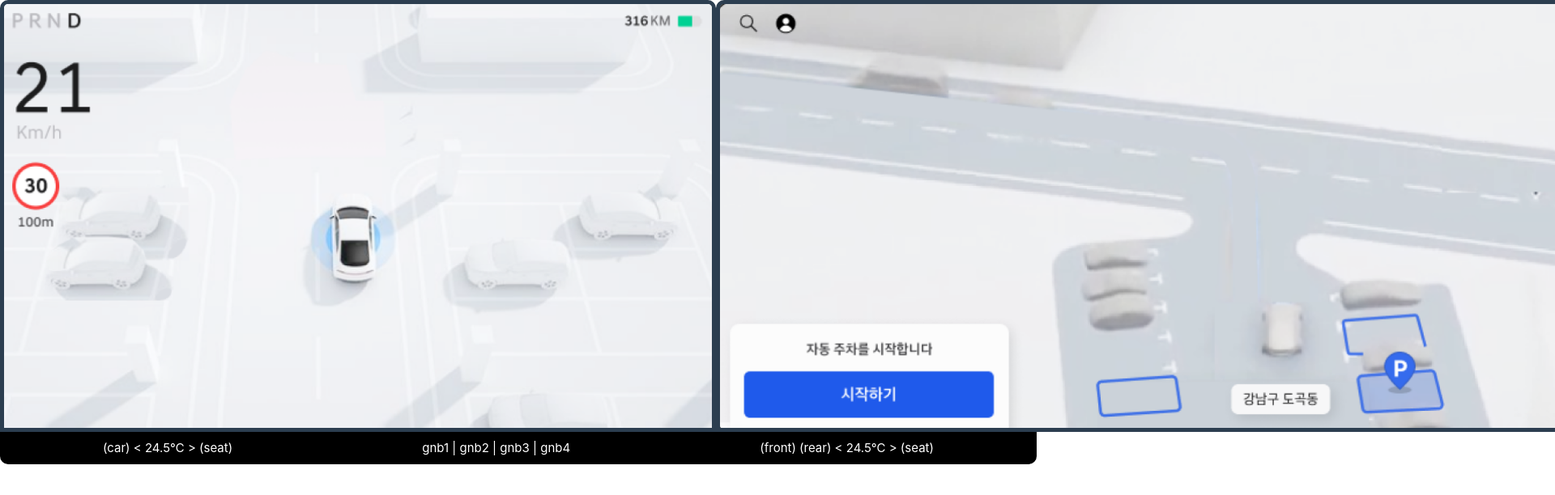
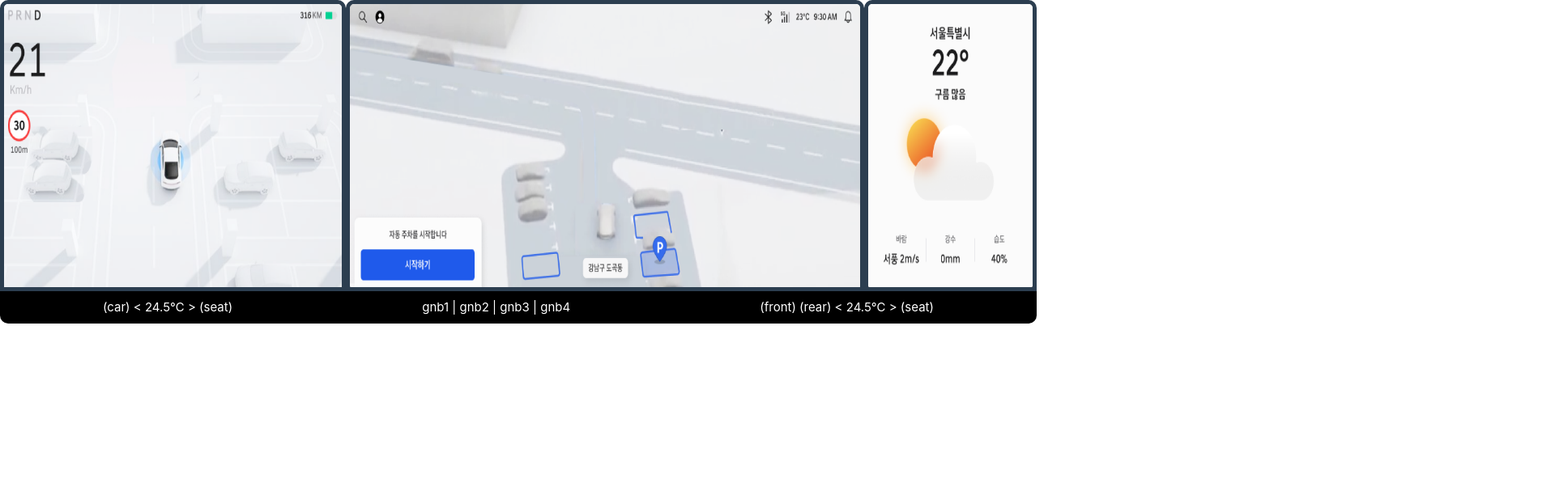
Before and after one commit to delee-dix/h-studio-layout, a Vue app: page / in a window 1280 px wide. Shown: the top 612 px of the page at 81% size, 1920 px wide, since content can reach past the window. Built offline with nearby package versions, Linux system fonts and the light colour scheme; the HTML template or start-up script is replaced by a standard one.

Commit message:
[edit] split three screen (full/short)
3분할 확장/축소 화면 수정
→ width: 100% 속성을 활용하여 이미지 크기가 레이아웃에 맞도록 수정

```diff
--- a/src/component/LeftLayout.vue
+++ b/src/component/LeftLayout.vue
@@ -20,12 +20,14 @@ defineProps<IProps>();
     max-width: 100%;
     max-height: 100%;
     height: 100%;
-    object-fit: cover; /* contain? */
+    object-fit: cover;    /* contain? */
     border: 5px solid;
     border-top-left-radius: 10px;
     border-top-right-radius: 10px;
     img {
+        width: 100%;
         height: 100%;
     }
+
 }
 </style>
--- a/src/component/MiddleLayout.vue
+++ b/src/component/MiddleLayout.vue
@@ -25,6 +25,7 @@ defineProps<IProps>();
     border-top-left-radius: 10px;
     border-top-right-radius: 10px;
     img {
+        width: 100%;
         height: 100%;
     }
 }
--- a/src/component/RightLayout.vue
+++ b/src/component/RightLayout.vue
@@ -25,6 +25,7 @@ defineProps<IProps>();
     border-top-left-radius: 10px;
     border-top-right-radius: 10px;
     img {
+        width: 100%;
         height: 100%;
     }
 }
--- a/src/view/ShortThreeScreen.vue
+++ b/src/view/ShortThreeScreen.vue
@@ -38,6 +38,7 @@ const rightImagePath = new URL('@/asset/right_short.png', import.meta.url).href;
 
 .main-content {
     display: flex;
+    flex: 1;
     width: 100%;
 }
 
```
